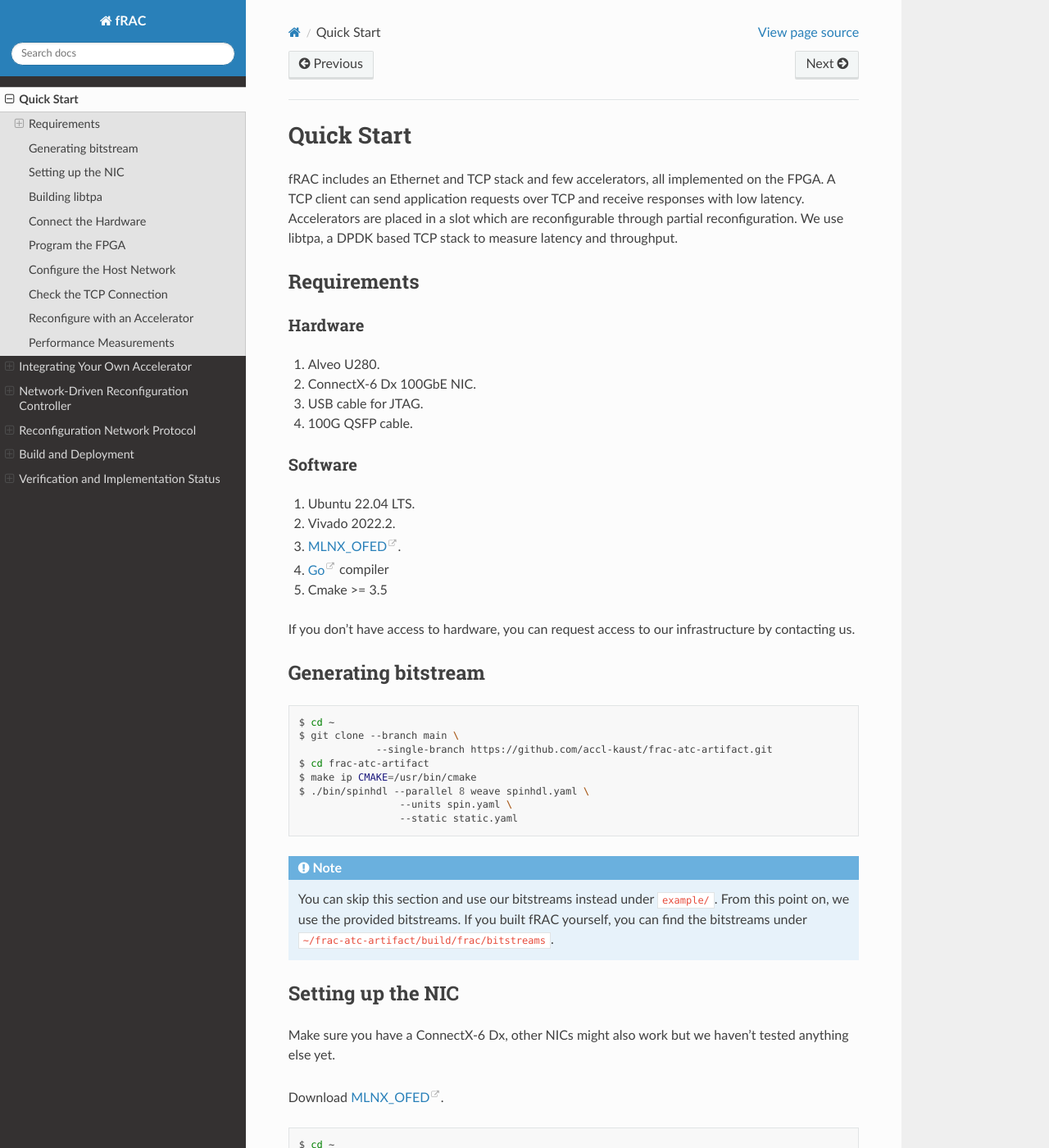
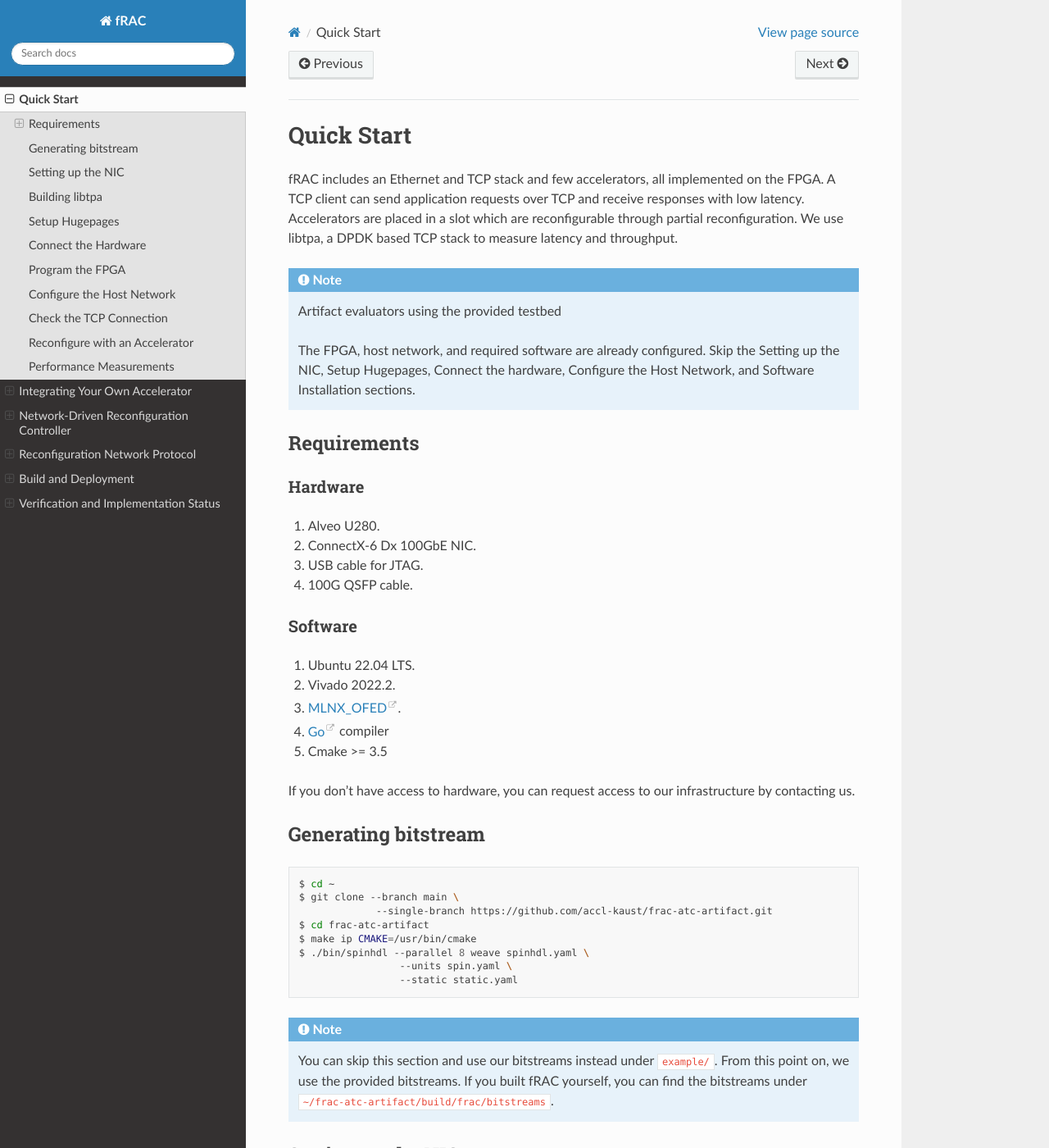
Before and after one commit to accl-kaust/frac-atc-artifact, a Sphinx documentation site: the page built from docs/quick-start.rst, in a window 1280 px wide and 1400 px high. Shown: the whole window at 82% size. Built offline with Sphinx 7.4.7 and the Read the Docs theme 3.1.0, drawn with Linux system fonts in a browser that asks for light colours; some of the changed text lies outside the part shown.

```diff
--- a/docs/quick-start.rst
+++ b/docs/quick-start.rst
@@ -5,6 +5,11 @@
 A TCP client can send application requests over TCP and receive responses with low latency.
 Accelerators are placed in a slot which are reconfigurable through partial reconfiguration.
 We use libtpa, a DPDK based TCP stack to measure latency and throughput.
+
+.. note:: Artifact evaluators using the provided testbed
+
+   The FPGA, host network, and required software are already configured.
+   Skip the Setting up the NIC, Setup Hugepages, Connect the hardware, Configure the Host Network, and Software Installation sections.
 
 Requirements
 ------------
@@ -47,7 +52,7 @@
 
 
 Setting up the NIC
-----------------
+------------------
 
 Make sure you have a ConnectX-6 Dx, other NICs might also work but we haven't tested anything else yet.
 
@@ -68,12 +78,14 @@
    # export or add to ~/.bashrc or ~/.zshrc
    $ cd ~
    $ export DPDK_VERSION=v22.11
-   $ git clone --branch frac_hdr_fmt
+   $ git clone --branch frac_hdr_fmt \
                 --single-branch https://github.com/krish-iyer/libtpa.git
    $ cd libtpa
-   $ sudo ./buildtools/install-dep.deb.sh --with-meson
    $ make
    $ make install
+
+Setup Hugepages
+---------------
 
 Allocate hugepages for libtpa's DPDK memory pools. Please adjust the number of pages according to available DRAM
 
```
Also changed, not shown: other parts of docs/quick-start.rst (+8 -6 lines), 1 other file.
